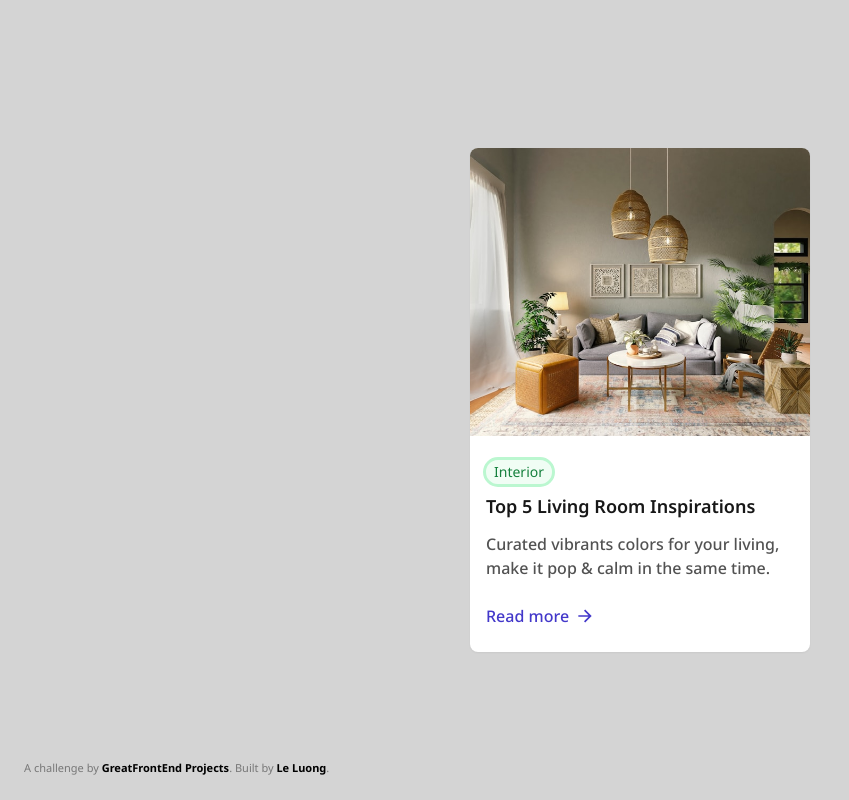
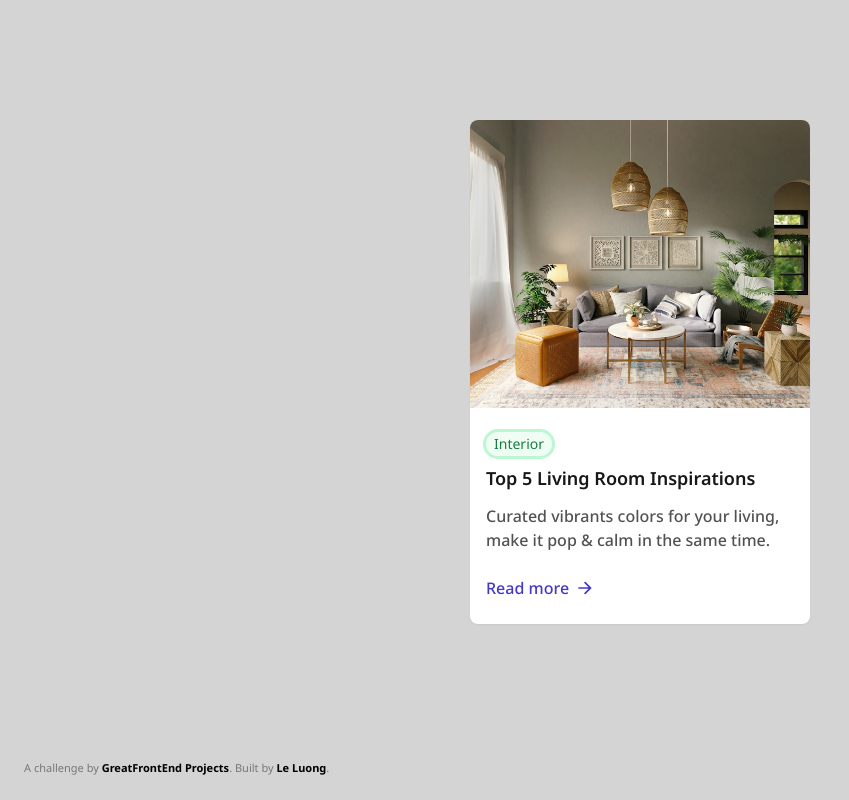
Before and after one commit to thienle1199/thienle1199.github.io, a plain HTML site: page index.html in a window 1280 px wide. Shown: the whole page, without its empty margins (0-849 px from the left). Drawn offline with nearby package versions, Linux system fonts and the light colour scheme.

Commit message:
minor update

```diff
--- a/index.html
+++ b/index.html
@@ -25,8 +25,8 @@
   </head>
   <body class="bg-neutral-300">
     <!-- Add your site or application content here -->
-    <div class="mx-auto container flex justify-center items-center h-screen">
-        <div class="w-[340px] bg-white flex flex-col rounded-lg overflow-hidden shadow-sm">
+    <div class="mx-auto container flex justify-center">
+        <div class="w-[340px] bg-white flex flex-col rounded-lg overflow-hidden shadow-sm mt-[120px]">
           <img class="h-[288px] w-[340px] object-cover" src="/img/spacejoy-YqFz7UMm8qE-unsplash.jpg" alt="living-room">
           <div class="py-6 px-4 flex flex-col gap-3">
             <div class="flex flex-col gap-2">
```
